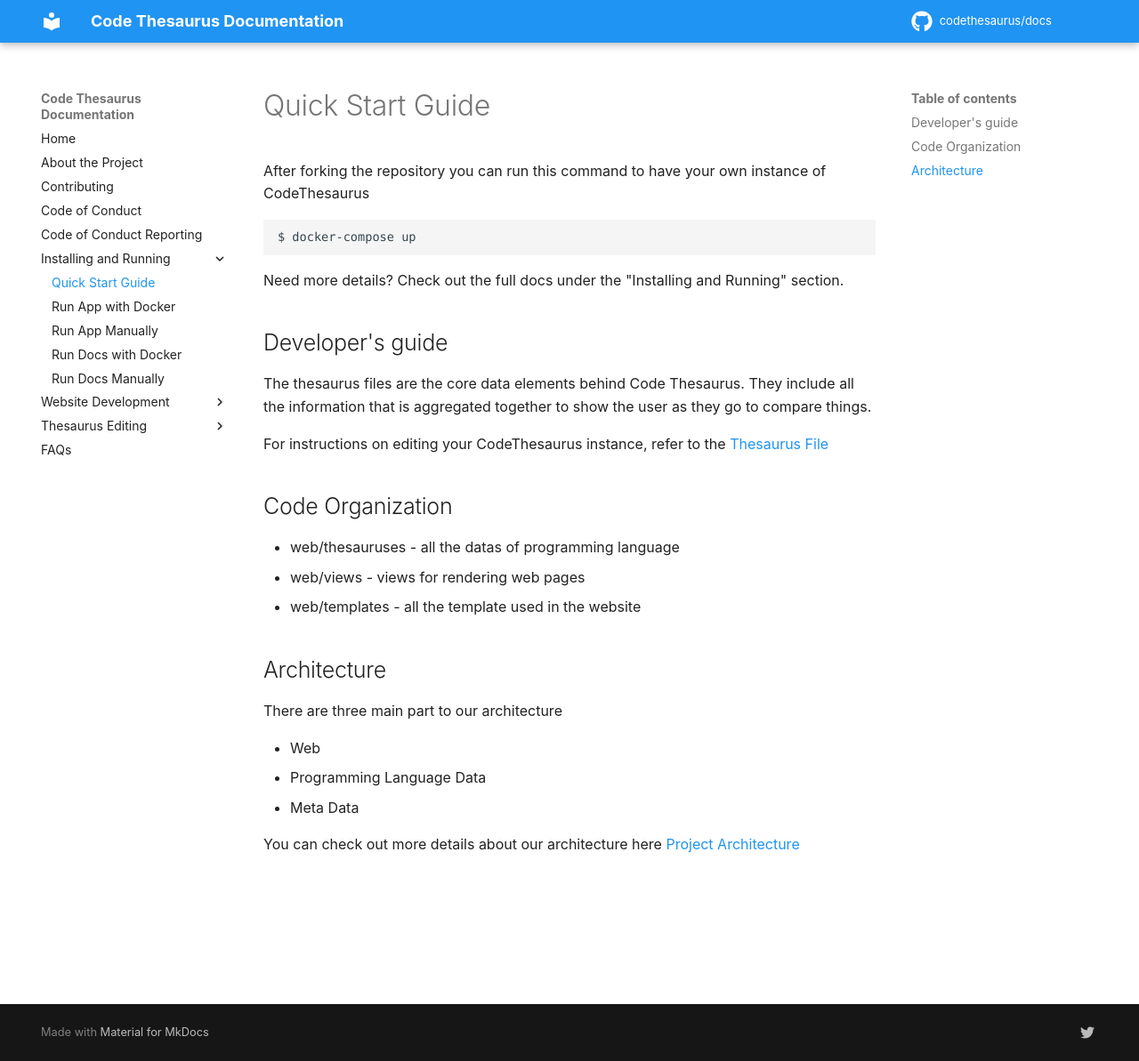
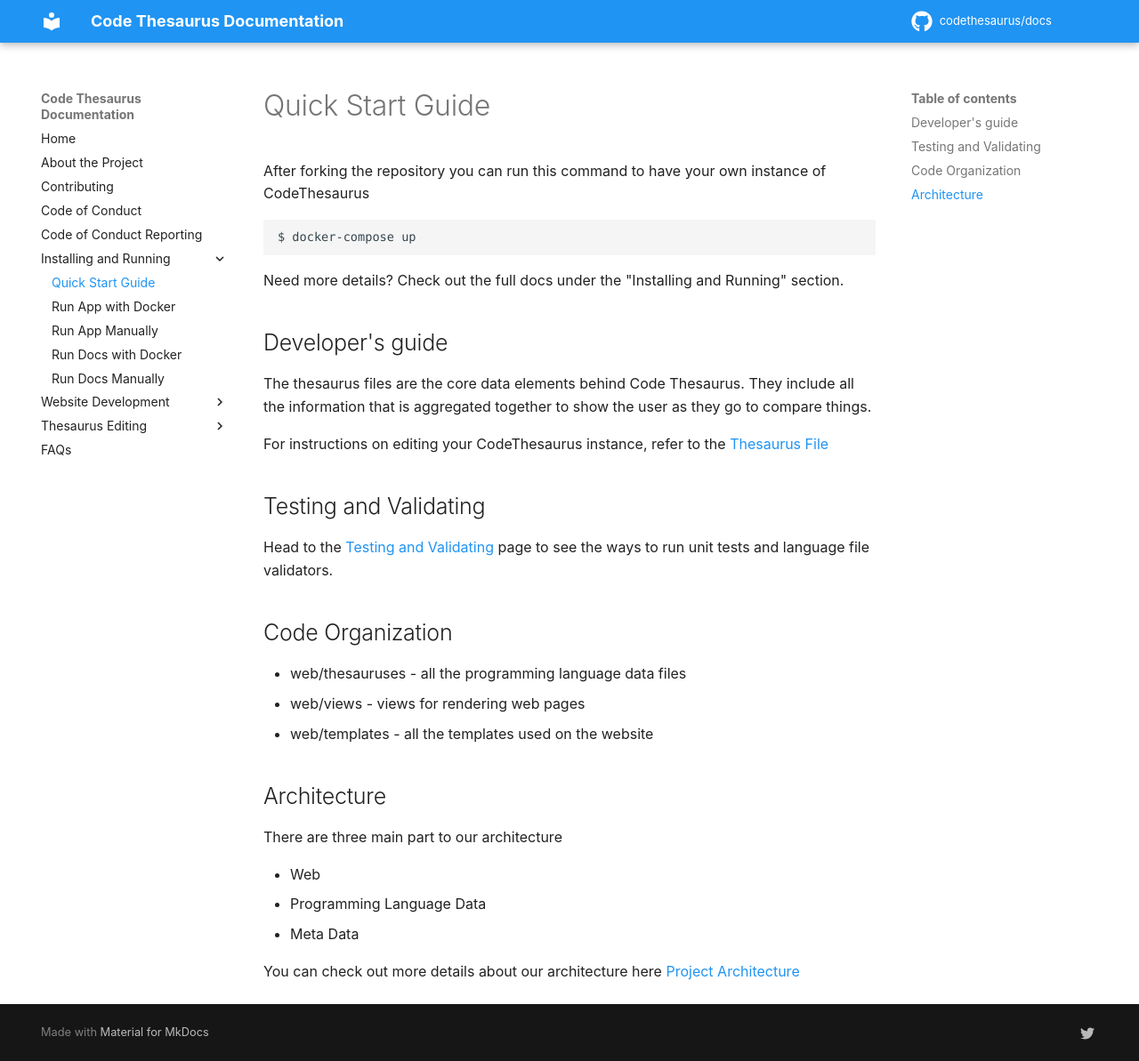
Before and after one commit to codethesaurus/docs, an MkDocs documentation site: the page built from docs/install/quick_start.md, in a window 1280 px wide and 1193 px high. Shown: the whole window at 89% size. Built offline with MkDocs 1.6.1 and Material for MkDocs 9.7.7, drawn with Linux system fonts in a browser that asks for light colours; comment, search, counter and statistics services are not loaded.

Commit message:
Add testing page

```diff
--- a/docs/install/quick_start.md
+++ b/docs/install/quick_start.md
@@ -12,12 +12,14 @@ The thesaurus files are the core data elements behind Code Thesaurus. They inclu
 
 For instructions on editing your CodeThesaurus instance, refer to the [Thesaurus File](../thesaurus/index.md)
 
+## Testing and Validating
+
+Head to the [Testing and Validating](../thesaurus/testing.md) page to see the ways to run unit tests and language file validators.
 
 ## Code Organization
-- web/thesauruses - all the datas of programming language
+- web/thesauruses - all the programming language data files
 - web/views - views for rendering web pages
-- web/templates - all the template used in the website
-
+- web/templates - all the templates used on the website
 
 ## Architecture
 There are three main part to our architecture
```
Also changed, not shown: docs/thesaurus/testing.md (added, +59 -0 lines).
